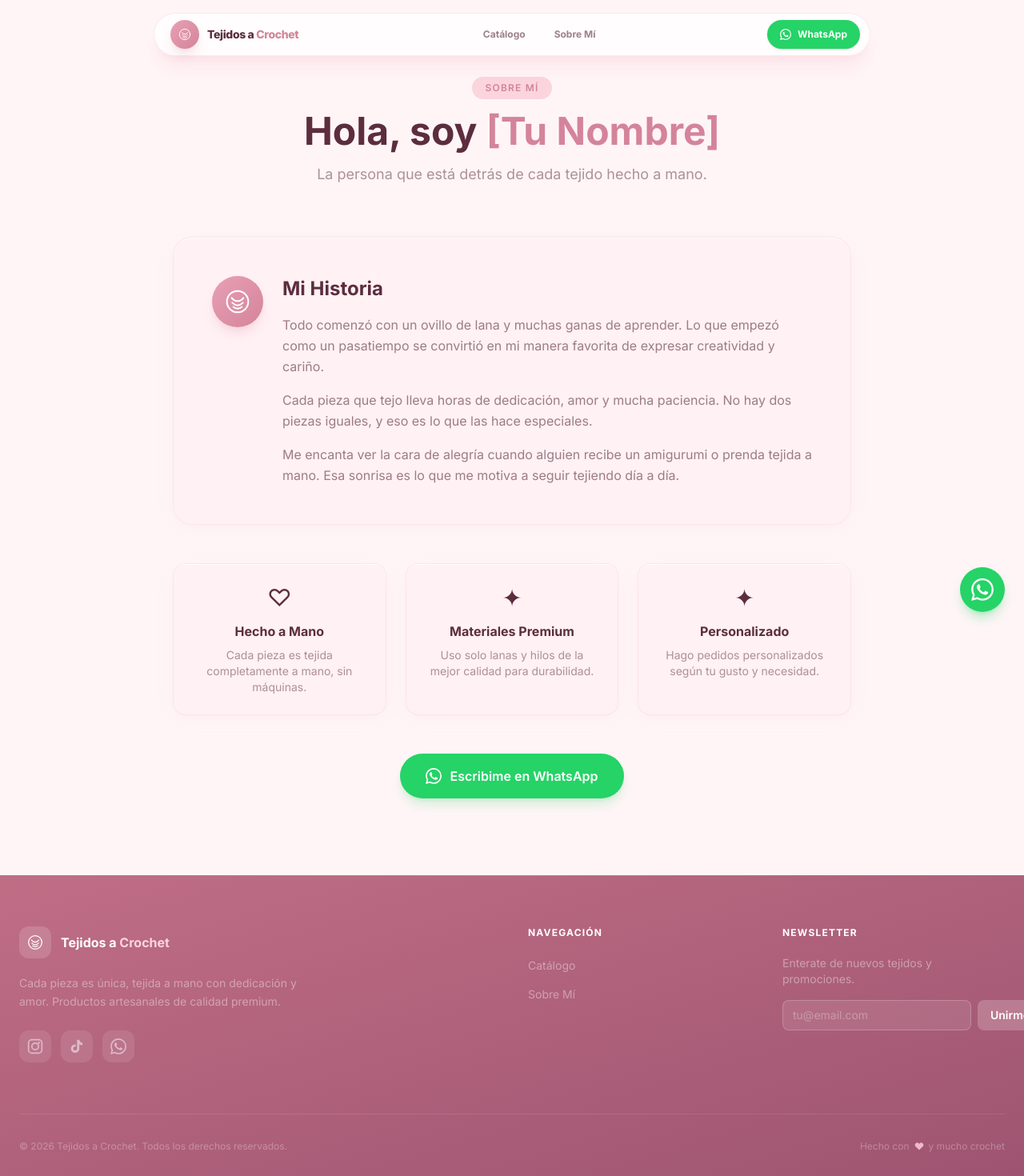
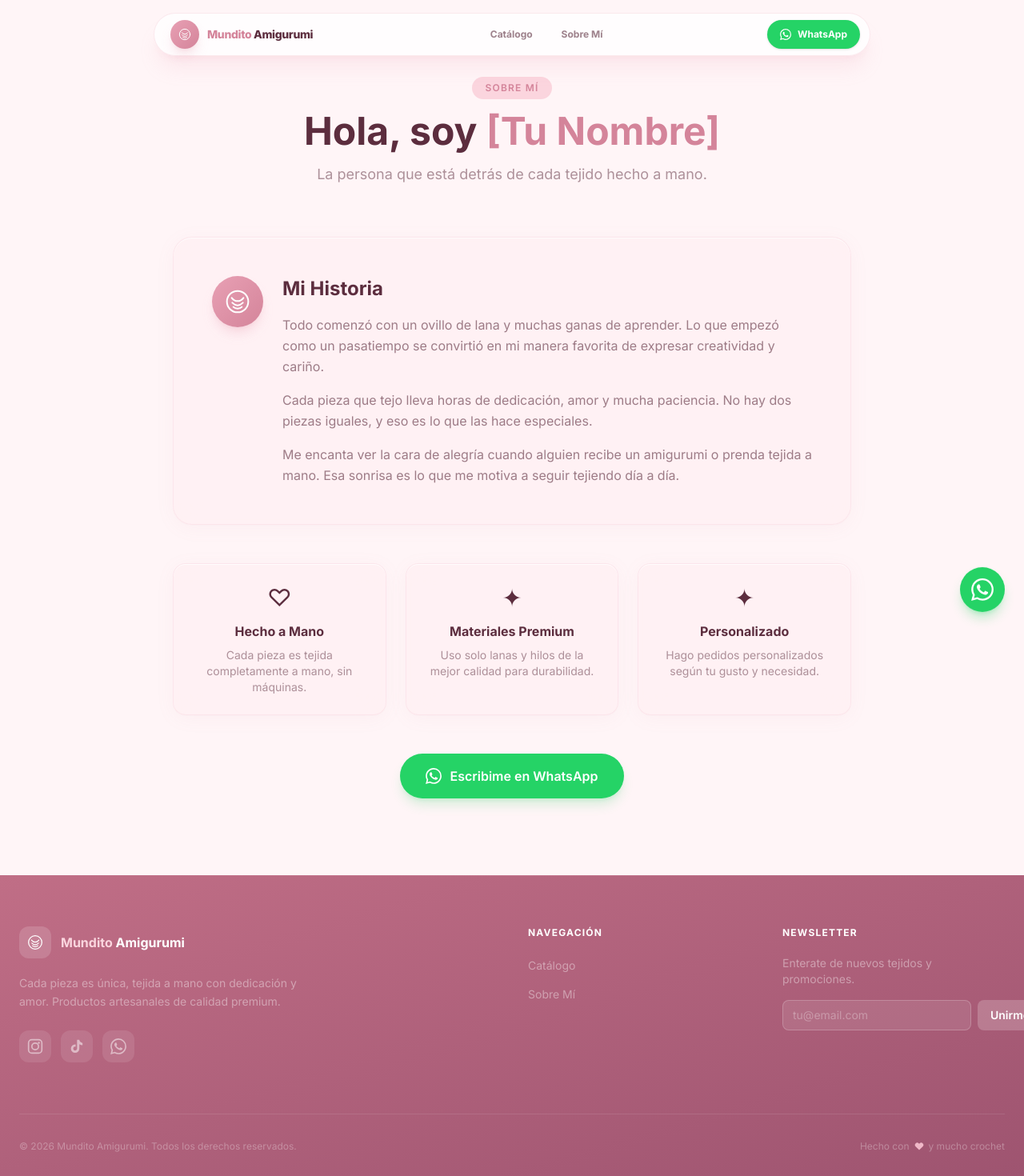
Before and after one commit to krhisteel/crochet-tienda, a Next.js app: page /sobre-mi in a window 1280 px wide. Shown: the top 1470 px of the page at 80% size. Built offline with nearby package versions, Linux system fonts and the light colour scheme.

Commit message:
feat: rename brand to Mundito Amigurumi

```diff
--- a/src/app/layout.tsx
+++ b/src/app/layout.tsx
@@ -12,23 +12,23 @@ const inter = Inter({
 });
 
 export const metadata: Metadata = {
-  title: "Tejidos a Crochet | Artesanías Hechas a Mano",
+  title: "Mundito Amigurumi | Artesanías Hechas a Mano",
   description:
-    "Tienda artesanal de productos tejidos a crochet: amigurumis, ropa, accesorios y patrones digitales. Cada pieza es única y hecha con amor.",
+    "Tienda artesanal de amigurumis, ropa, accesorios y patrones digitales tejidos a mano. Cada pieza es única y hecha con amor.",
   keywords: ["crochet", "amigurumi", "tejidos a mano", "ropa tejida", "patrones crochet"],
   openGraph: {
-    title: "Tejidos a Crochet | Artesanías Hechas a Mano",
+    title: "Mundito Amigurumi | Artesanías Hechas a Mano",
     description:
-      "Tienda artesanal de productos tejidos a crochet: amigurumis, ropa, accesorios y patrones digitales.",
+      "Tienda artesanal de amigurumis, ropa, accesorios y patrones digitales tejidos a mano.",
     type: "website",
     locale: "es_CL",
-    siteName: "Tejidos a Crochet",
+    siteName: "Mundito Amigurumi",
   },
   twitter: {
     card: "summary_large_image",
-    title: "Tejidos a Crochet | Artesanías Hechas a Mano",
+    title: "Mundito Amigurumi | Artesanías Hechas a Mano",
     description:
-      "Tienda artesanal de productos tejidos a crochet: amigurumis, ropa, accesorios y patrones digitales.",
+      "Tienda artesanal de amigurumis, ropa, accesorios y patrones digitales tejidos a mano.",
   },
 };
 
--- a/src/app/sobre-mi/page.tsx
+++ b/src/app/sobre-mi/page.tsx
@@ -3,7 +3,7 @@ import Link from "next/link";
 import { WhatsAppIcon, YarnBallIcon } from "@/components/Icons";
 
 export const metadata: Metadata = {
-  title: "Sobre Mí — Tejidos a Crochet",
+  title: "Sobre Mí — Mundito Amigurumi",
   description:
     "Conocé a quien está detrás de cada tejido hecho a mano con amor y dedicación.",
 };
--- a/src/components/Banner.tsx
+++ b/src/components/Banner.tsx
@@ -17,7 +17,7 @@ export function Banner() {
       <div className="absolute inset-0">
         <Image
           src="/hero.png"
-          alt="Tejidos a crochet artesanales"
+            alt="Amigurumis artesanales de Mundito Amigurumi"
           fill
           className="object-cover"
           priority
@@ -43,24 +43,9 @@ export function Banner() {
               visible ? "opacity-100 translate-y-0" : "opacity-0 translate-y-6"
             }`}
           >
-            Tejidos a
+            Amigurumis que
             <br />
-            crochet que
-            <br />
-            <span className="relative inline-block">
-              <span className="text-transparent bg-clip-text bg-gradient-to-r from-rose-100 to-white">
-                enamoran
-              </span>
-              <svg className="absolute -bottom-2 left-0 w-full" viewBox="0 0 200 12" fill="none">
-                <path d="M2 8 Q50 2 100 7 Q150 12 198 4" stroke="url(#ug)" strokeWidth="3" strokeLinecap="round" className="thread-path" />
-                <defs>
-                  <linearGradient id="ug" x1="0" y1="0" x2="200" y2="0">
-                    <stop offset="0%" stopColor="#FBD5DE" />
-                    <stop offset="100%" stopColor="white" />
-                  </linearGradient>
-                </defs>
-              </svg>
-            </span>
+            enamoran
           </h1>
 
           <p
--- a/src/components/Footer.tsx
+++ b/src/components/Footer.tsx
@@ -28,7 +28,7 @@ export function Footer() {
                 </div>
                 <div>
                   <span className="text-base font-bold text-white block leading-tight">
-                    Tejidos a <span className="text-rose-100">Crochet</span>
+                    <span className="text-rose-100">Mundito</span> Amigurumi
                   </span>
                 </div>
               </div>
@@ -89,7 +89,7 @@ export function Footer() {
 
           <div className="border-t border-white/10 py-8 flex flex-col sm:flex-row items-center justify-between gap-4">
             <p className="text-white/30 text-xs">
-              © 2026 Tejidos a Crochet. Todos los derechos reservados.
+              © 2026 Mundito Amigurumi. Todos los derechos reservados.
             </p>
             <p className="text-white/30 text-xs flex items-center gap-1.5">
               Hecho con <span className="text-rose-200"><svg className="w-3 h-3 inline" viewBox="0 0 24 24" fill="currentColor"><path d="M20.84 4.61a5.5 5.5 0 00-7.78 0L12 5.67l-1.06-1.06a5.5 5.5 0 00-7.78 7.78l1.06 1.06L12 21.23l7.78-7.78 1.06-1.06a5.5 5.5 0 000-7.78z" /></svg></span> y mucho crochet
--- a/src/components/Header.tsx
+++ b/src/components/Header.tsx
@@ -40,7 +40,7 @@ export function Header() {
               <YarnBallIcon className="w-4 h-4 text-white" />
             </div>
             <span className={`text-sm font-extrabold tracking-tight transition-colors duration-500 hidden sm:block ${showSolid ? "text-rose-text" : "text-white drop-shadow-[0_1px_3px_rgba(0,0,0,0.4)]"}`}>
-              Tejidos a <span className={showSolid ? "text-rose-400" : "text-white drop-shadow-[0_1px_2px_rgba(0,0,0,0.3)]"}>Crochet</span>
+              <span className={showSolid ? "text-rose-400" : "text-white drop-shadow-[0_1px_2px_rgba(0,0,0,0.3)]"}>Mundito</span> Amigurumi
             </span>
           </Link>
 
```
